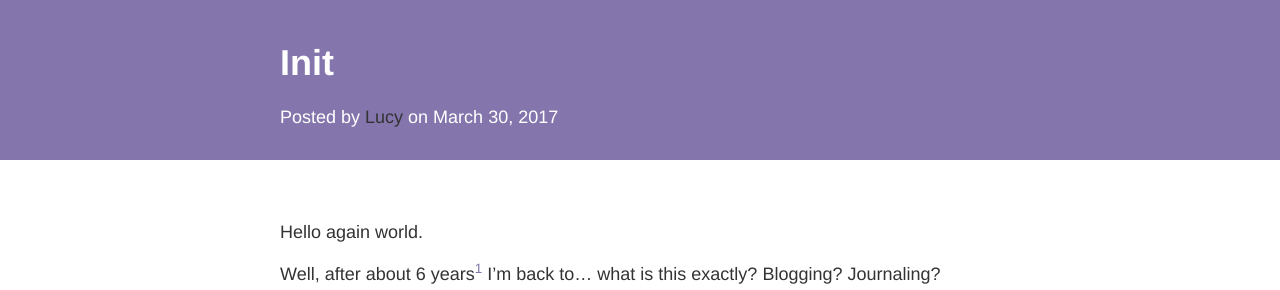
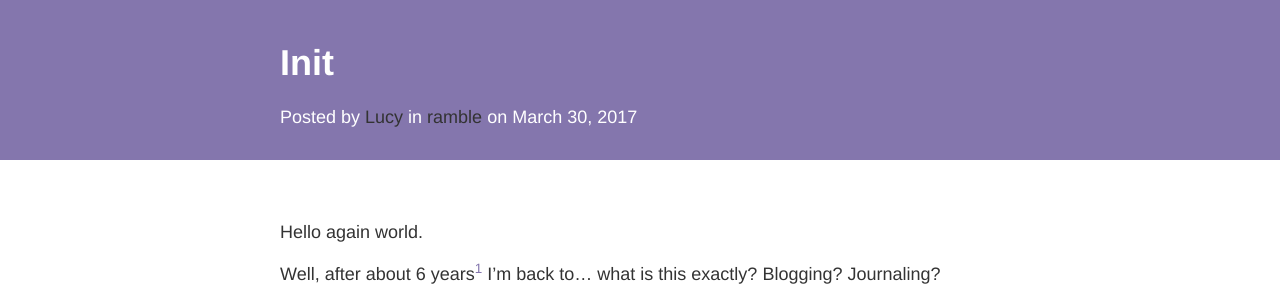
Before and after one commit to AkshayAgarwal007/Jekyll-Mono, a Jekyll site: the page built from _posts/2017/03/2017-03-30-Init.md, in a window 1280 px wide. Shown: the part 161-451 px from the top of the page. Built offline with Jekyll 4.4.1, drawn with Linux system fonts in a browser that asks for light colours; nearby versions of some CDN libraries; comment, search, counter and statistics services are not loaded.

Commit message:
Show the category for a post, both on index and on the post itself
There's no category page for now, but there will be in future

```diff
--- a/_layouts/blog.html
+++ b/_layouts/blog.html
@@ -33,7 +33,14 @@
         <div class="post-heading">
             <h1>{{page.title}}</h1>
             <span class="meta">Posted by <a href="{{ site.baseurl }}/about"> {{page.author}}
-            </a> on {{ page.date | date: "%B %e, %Y" }}
+            </a>
+            {% if page.categories %}
+              in
+              {% for category in page.categories %}
+                <a href="{{ site.baseurl }}/{{ category }}">{{ category }}</a>
+              {% endfor %}
+            {% endif %}
+            on {{ page.date | date: "%B %e, %Y" }}
             </span>
         </div>
 
--- a/_sass/_jekyll-mono.scss
+++ b/_sass/_jekyll-mono.scss
@@ -323,3 +323,23 @@ button.button-primary:focus,
   border-top: 1px solid $mono-color;
   padding-top: 10px;
 }
+
+
+
+
+/*
+  Articles and Categories
+*/
+
+article {
+/*	position: relative */
+}
+
+.categories {
+/*	position: absolute;
+	top: 0;
+	right: 0; */
+	text-transform: uppercase;
+	margin-top: -20px;
+	font-size: small;
+}
```
Also changed, not shown: index.html (+8 -0 lines), _posts/2017/03/2017-03-30-Init.md (renamed from _posts/2017-03-30-Init.md), _posts/2017/03/2017-03-30-jekyll-from-ios.md (renamed from _posts/2017-03-30-jekyll-from-ios.md).
